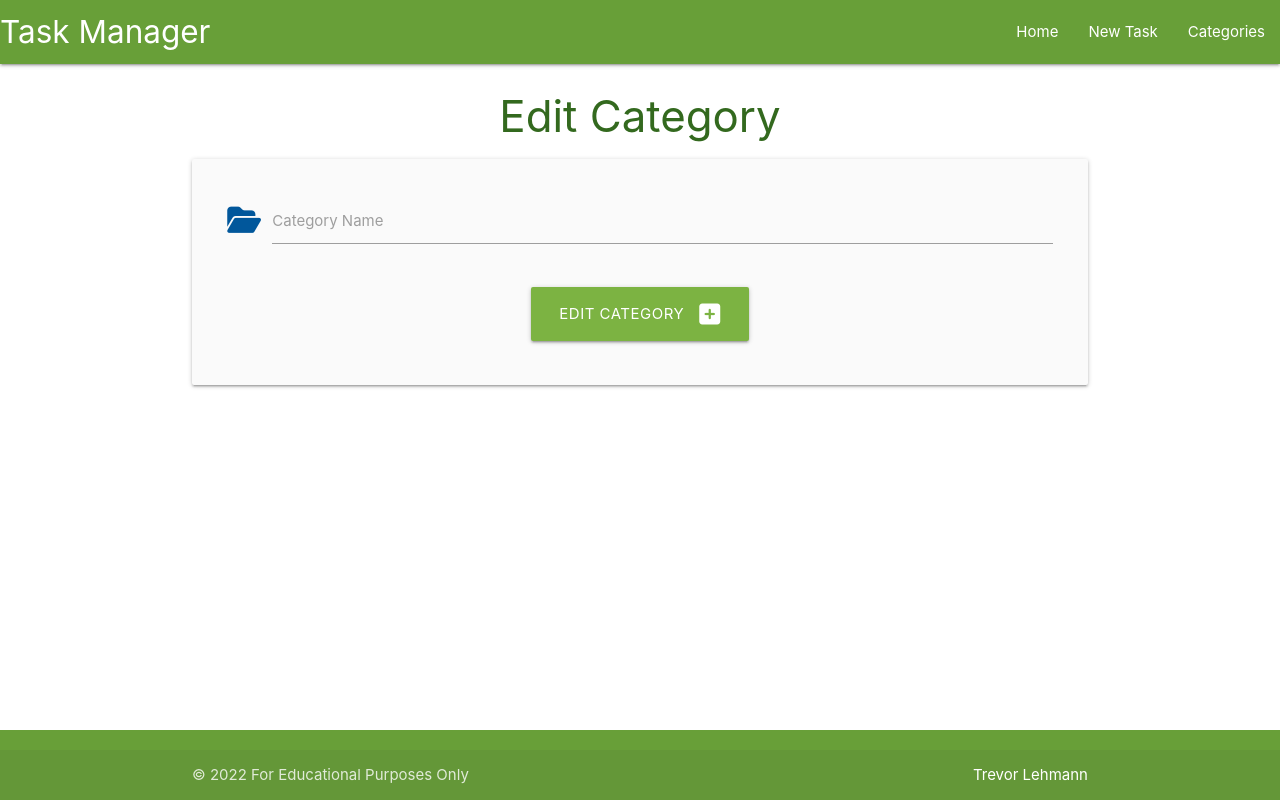
After one commit to trevthedev777/Task_Manager_Application, a Flask app: template taskmanager/templates/edit_category.html in a window 1280 px wide. The commit adds this page. Run offline with Flask 2, Linux system fonts and the light colour scheme; the template is opened without the code that fills it, so the values that code supplies are empty; some libraries are stand-ins or nearby versions.

Commit message:
create function to update exiting query in the db and make an edit and commit to the db

```diff
--- a/taskmanager/templates/categories.html
+++ b/taskmanager/templates/categories.html
@@ -21,7 +21,8 @@
           <span class="card-title">{{ category.category_name }}</span>
         </div>
         <div class="card-action">
-          <a href="#" class="btn green accent-4">Edit</a>
+            <!-- the second argument specifies which catehory we want to update -->
+          <a href="{{ url_for('edit_category', category_id=category.id) }}" class="btn green accent-4">Edit</a>
           <a href="#" class="btn red">Delete</a>
         </div>
       </div>
--- /dev/null
+++ b/taskmanager/templates/edit_category.html
@@ -0,0 +1,30 @@
+<!-- anything thats created on the base.html is extended here -->
+{% extends "base.html" %}
+{% block content %}
+
+<h3 class="light-green-text text-darken-4 center-align">Edit Category</h3>
+
+<!-- Form to Edit new category -->
+<div class="row card-panel grey lighten-5">
+    <form class="col s12" method="POST" action="{{ url_for('edit_category', category_id=category.id) }}">
+        <!-- Category Name -->
+        <div class="row">
+            <div class="input-field col s12">
+                <i class="fas fa-folder-open prefix light-blue-text text-darken-4"></i>
+                <input id="category_name" name="category_name" value="{{ category.category_name }}" type="text" class="validate" minlength="3" maxlength="25"
+                    required>
+                <label for="category_name">Category Name</label>
+            </div>
+        </div>
+        <!-- Submit Button -->
+        <div class="row">
+            <div class="col s12 center-align">
+                <button type="submit" class="btn-large light-green darken-1">
+                    Edit Category <i class="fas fa-plus-square right"></i>
+                </button>
+            </div>
+        </div>
+    </form>
+</div>
+
+{% endblock %}
```
Also changed, not shown: taskmanager/routes.py (+12 -0 lines).
